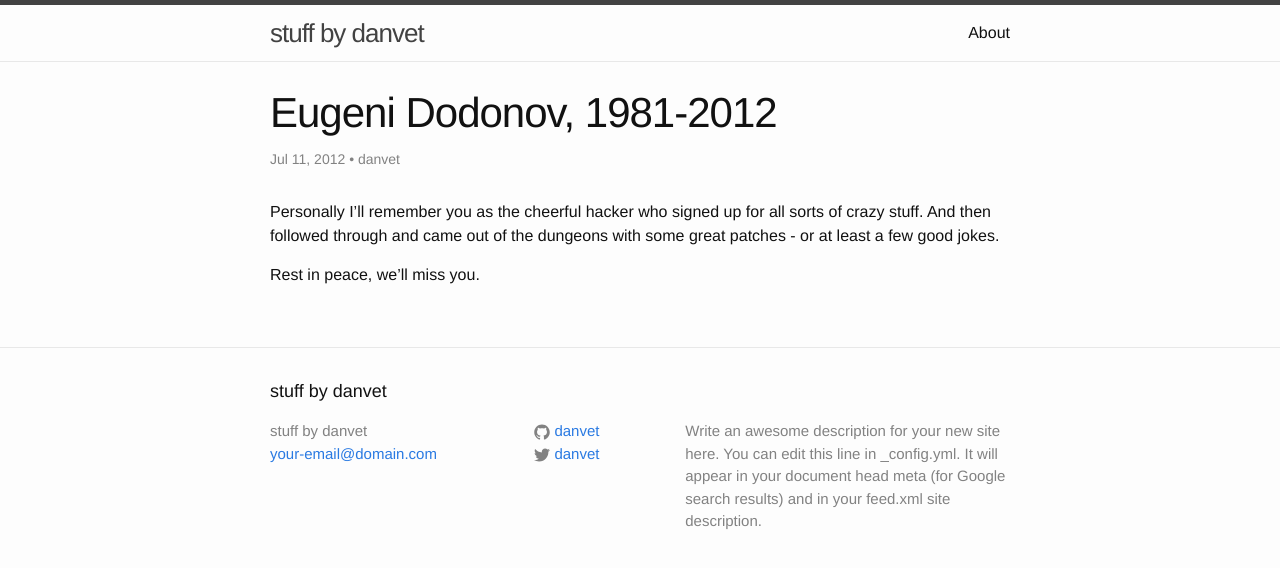
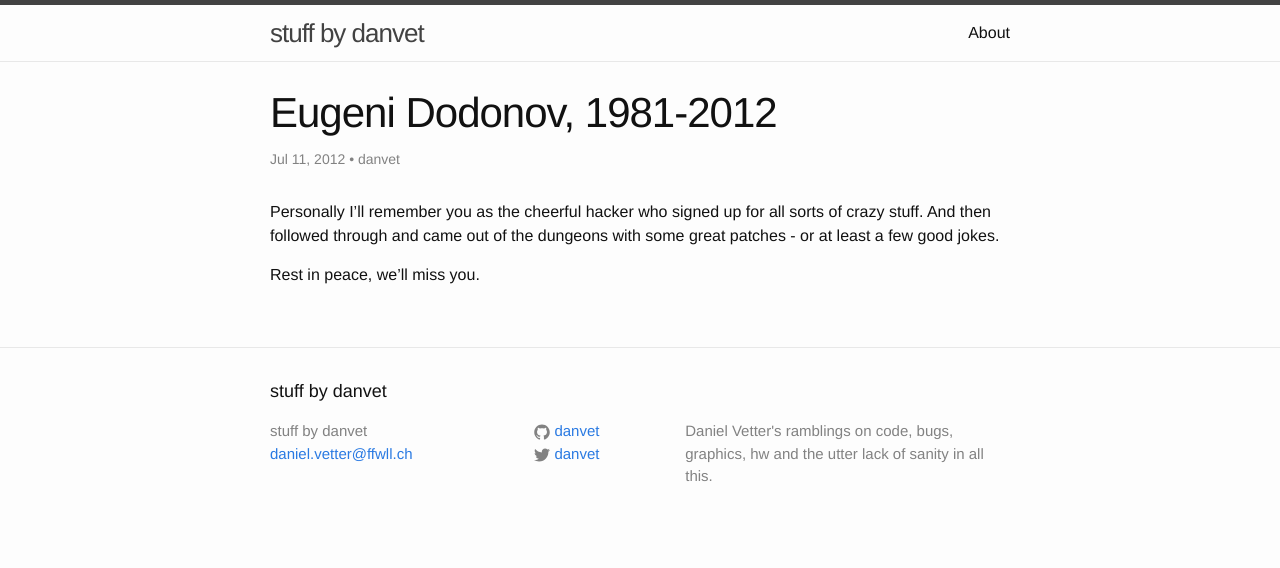
Before and after one commit to danvet/danvet.github.io, a Jekyll site: the page built from _posts/2012-07-11-eugeni-dodonov-1981-2012.md, in a window 1280 px wide. Shown: the top 568 px of the page. Built offline with Jekyll 4.4.1, drawn with Linux system fonts in a browser that asks for light colours.

```diff
--- a/_config.yml
+++ b/_config.yml
@@ -7,11 +7,10 @@
 
 # Site settings
 title: stuff by danvet
-email: your-email@domain.com
+email: daniel.vetter@ffwll.ch
 description: > # this means to ignore newlines until "baseurl:"
-  Write an awesome description for your new site here. You can edit this
-  line in _config.yml. It will appear in your document head meta (for
-  Google search results) and in your feed.xml site description.
+  Daniel Vetter's ramblings on code, bugs, graphics, hw and the utter lack of
+  sanity in all this.
 baseurl: "" # the subpath of your site, e.g. /blog
 url: "http://yourdomain.com" # the base hostname & protocol for your site
 twitter_username: danvet
```
Also changed, not shown: about.md (+28 -7 lines).
